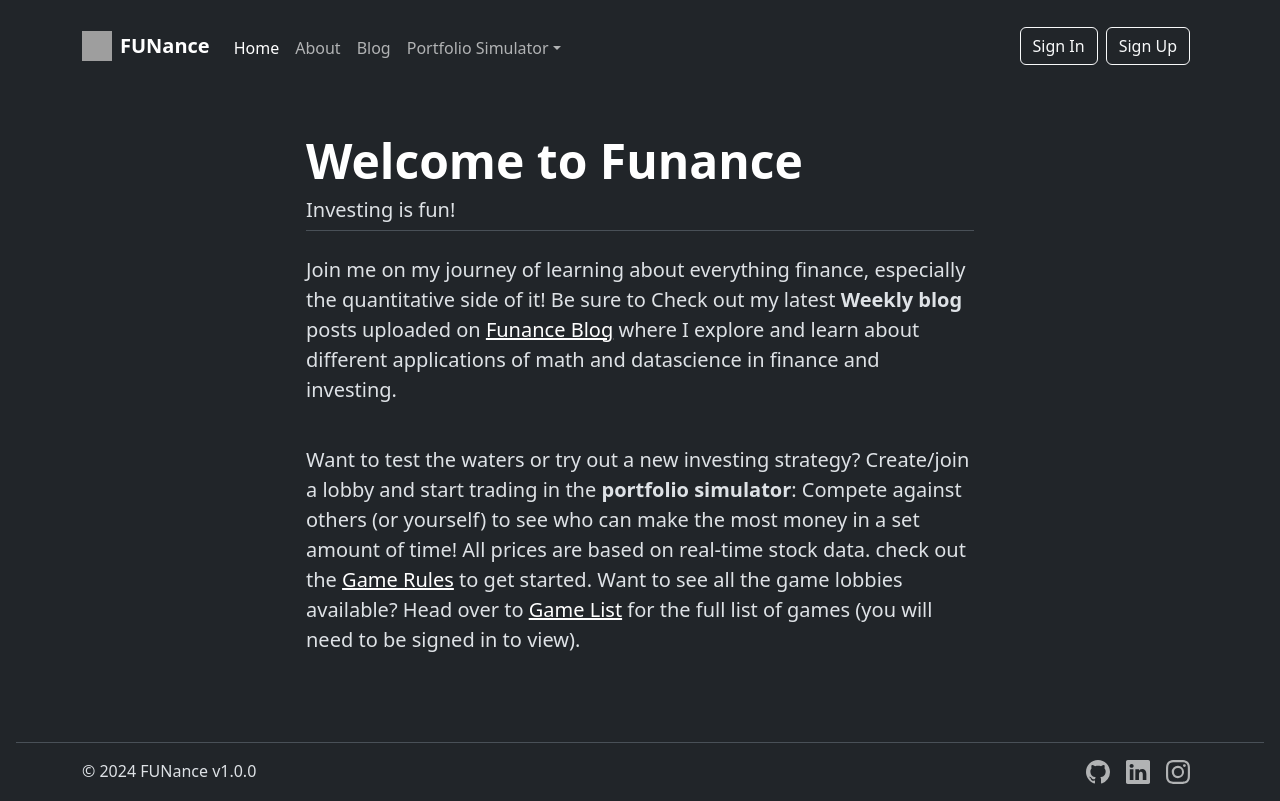
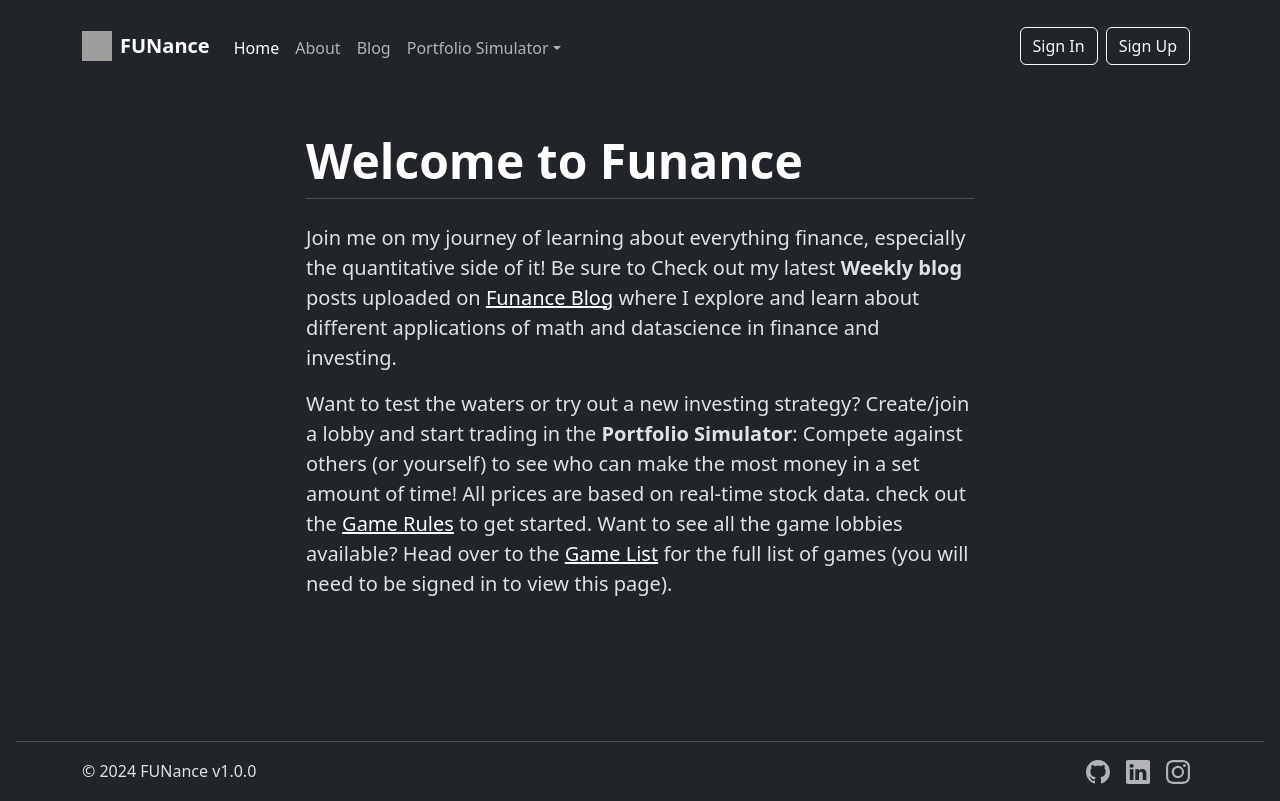
Before and after one commit to yangsu01/Funance, a React (Vite) app in the folder client/: page / in a window 1280 px wide. Built offline with nearby package versions, Linux system fonts and the light colour scheme; no server answers; grey boxes are pictures that could not be loaded.

Commit message:
style: update page content

```diff
--- a/client/src/pages/Home.tsx
+++ b/client/src/pages/Home.tsx
@@ -5,11 +5,11 @@ import Title from "../components/Title";
 
 const Home = () => {
   const title = "Welcome to Funance";
-  const subTitle = "Investing is fun!";
+  const subtitle = "Investing is fun!";
 
   return (
     <div className="home-container">
-      <Title title={title} subTitle={subTitle} />
+      <Title title={title} subtitle={subtitle} />
 
       <p className="fs-5">
         Join me on my journey of learning about everything finance, especially
@@ -22,22 +22,22 @@ const Home = () => {
         datascience in finance and investing.
       </p>
 
-      <br />
-
       <p className="fs-5">
         Want to test the waters or try out a new investing strategy? Create/join
-        a lobby and start trading in the <strong>portfolio simulator</strong>:
+        a lobby and start trading in the <strong>Portfolio Simulator</strong>:
         Compete against others (or yourself) to see who can make the most money
         in a set amount of time! All prices are based on real-time stock data.
         check out the{" "}
         <Link to="/game-rules" className="text-white">
           Game Rules
         </Link>{" "}
-        to get started. Want to see all the game lobbies available? Head over to{" "}
+        to get started. Want to see all the game lobbies available? Head over to
+        the{" "}
         <Link to="/game-list" className="text-white">
           Game List
         </Link>{" "}
-        for the full list of games (you will need to be signed in to view).
+        for the full list of games (you will need to be signed in to view this
+        page).
       </p>
     </div>
   );
```
